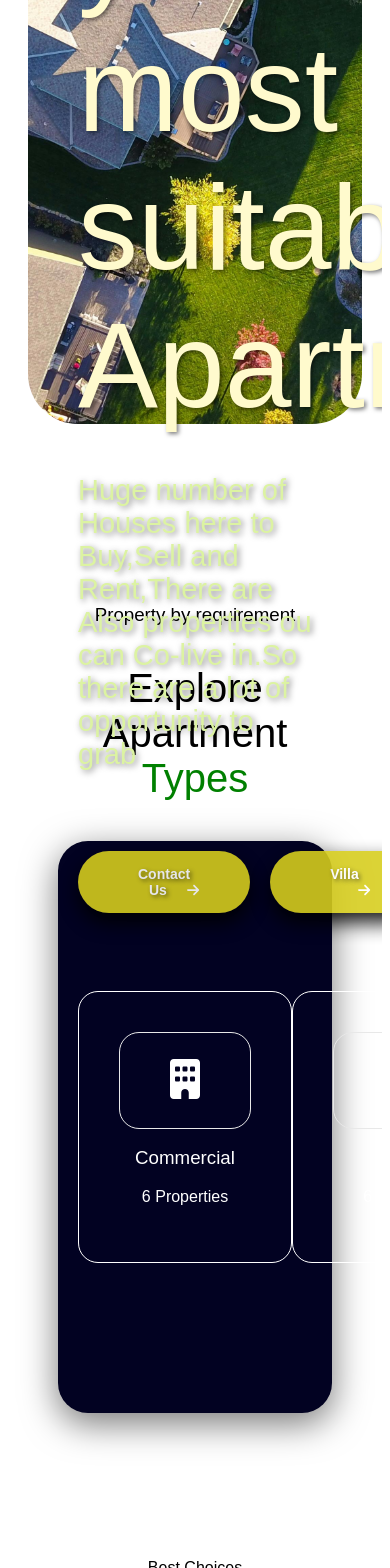
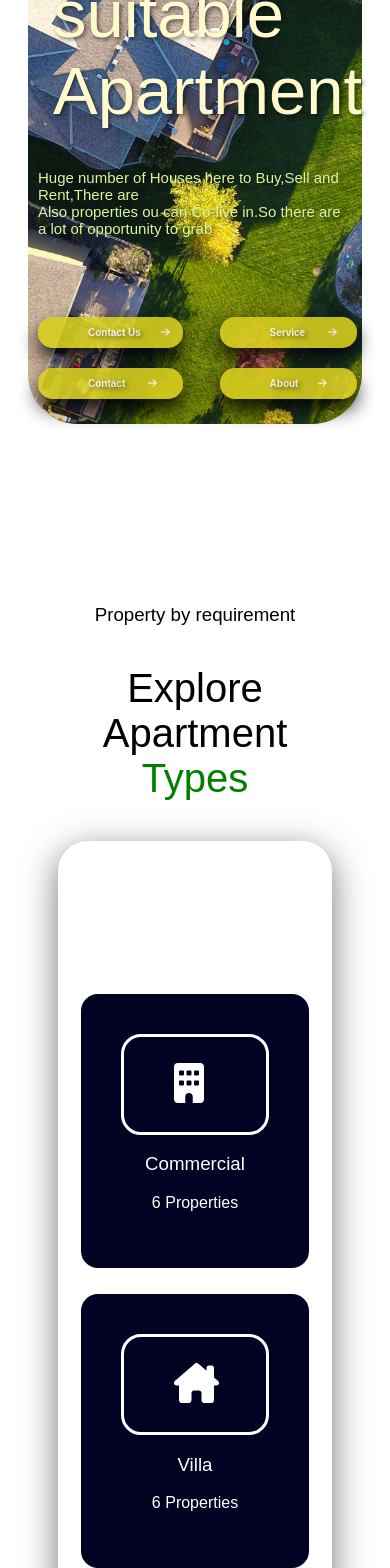
Before and after one commit to atrojiggambob22/WealthSpace, a React (Vite) app: page / in a window 390 px wide. Shown: the part 432-2000 px from the top of the page. Built offline with nearby package versions, Linux system fonts and the light colour scheme.

Commit message:
another set of updates

```diff
--- a/src/Wealthspace.css
+++ b/src/Wealthspace.css
@@ -31,6 +31,9 @@
      height:90vh;
      margin:20px;
      padding: 0;
+}
+.themHeadsisi{
+    display: none !important;
 }
 .HeadONe{
     border-radius: 50px;
@@ -122,6 +125,7 @@
 
  }
  .Aprtsub2-111{
+    background-color:rgb(2, 2, 34);
     border: 0.3px rgb(255, 255, 255) solid;
     padding: 40px;
     border-radius: 20px;
@@ -338,8 +342,9 @@
     box-shadow:rgba(137, 136, 136, 0.516) 0px 10px 45px 1px;
     border-radius: 30px;
     width: 60%;
-    padding: 40px;
+    padding: 60px;
 }
+
 .firstphaseimg{
      position: relative;
     left: 260px;
@@ -518,7 +523,101 @@ footer{
     justify-content: space-between;
     gap: 20px;
 }
+@media (min-width:250px) and (max-width:800px){
+    .themHeadsisi{
+        display: block !important;
+    }
+    .HeadONe h1{
+        font-size:67px;
+        width: 14%;
+        /* line-height:0.12; */
+        /* text-wrap:nowrap; */
+        position: relative;
+        left:-25px;
+    }
+    .HeadONe p{
+        font-size:15px;
+        width:93%;
+        /* text-wrap: nowrap; */
+        position: relative;
+        left:-40px;
+    }
+   .HeadONe button{
+        font-size: 10px;
+        text-wrap: nowrap;
+        border-radius: 15px;
+        max-width:90% ;
+        padding:10px 50px;
+    }
+    .ininininninehads{
+       display: grid !important;
+       grid-template-columns: repeat(2,1fr);
+       position: relative;
+       left: -40px;
+    }
+    .Aprtsub2{
+        display: flex !important;
+        flex-direction: column !important;
 
+    }
+     .Aprtsub2-111{
+        margin-bottom: 20px;
+        border: 3px solid rgb(255, 255, 255) !important;
+     }
+     .Asub22-min2{
+            border: 3px solid rgb(255, 255, 255) !important;
+     }
+
+      .Aprtsub2{
+        background-color: #fff;
+      }
+
+      .ehadione{
+       background-color: rgba(241, 241, 241, 0.64);
+        flex-direction: column;
+        margin:140px 80px;
+        width:100%;
+        position: relative;
+        left: -145px;
+        box-shadow: none;
+
+        transition: .2s ease-in-out !important;
+
+        /* text-align: left; */
+      }
+      .ehadione img{
+        width: 140% !important;
+        position: relative;
+        left: -20px;
+      }
+      /* .ehadione:hover{
+        background:linear-gradient(rgba(0, 255, 51, 0.761), rgba(0, 0, 255, 0.72));
+        color: white;
+      } */
+
+      .firstphase:hover{
+         font-weight:900 !important;
+      }
+      .firstphase{
+        position: relative;
+        left: -25px;
+      }
+      .giigii{
+        display: none !important;
+      }
+
+
+      .subsosubsss{
+        margin-bottom:80px;
+        position: relative;
+        left: -10px;
+      }
+      .subsosubsss img{
+        width: 105% !important;
+        position: relative;
+        left: -8px;
+      }
+}
 @media screen and  (width<=750px){
     .HeadThree-sub2{
         flex-direction:column  !important;
--- a/src/Wealthspace.jsx
+++ b/src/Wealthspace.jsx
@@ -37,23 +37,23 @@ const TheWealth=()=>{
         <div className='HeadONe  BabaWealth434'>
           <h1>Find your most <br />suitable Apartment</h1>
           <p>Huge number of Houses here to Buy,Sell and Rent,There are <br /> Also properties ou can Co-live in.So there are a lot  of opportunity to grab</p>
-          <div style={{display:'flex',gap:'20px'}}>
+          <div style={{display:'flex',gap:'20px'}} className='ininininninehads'>
             <div>
                <button>Contact Us
                  <FontAwesomeIcon icon={faArrowRight} style={{position:"relative", left:'20px'}}/>
                </button>
 
             </div>
-              <div>
-               <button>Villa  <FontAwesomeIcon icon={faArrowRight} style={{position:"relative", left:'20px'}}/></button>
+              <div className='themHeadsisi'>
+               <button>Service  <FontAwesomeIcon icon={faArrowRight} style={{position:"relative", left:'20px'}}/></button>
 
             </div>
-              <div>
-               <button>Sales  <FontAwesomeIcon icon={faArrowRight} style={{position:"relative", left:'20px'}}/></button>
+              <div className='themHeadsisi'>
+               <button>Contact <FontAwesomeIcon icon={faArrowRight} style={{position:"relative", left:'20px'}}/></button>
 
             </div>
-              <div >
-               <button>About Us
+              <div className='themHeadsisi' >
+               <button>About
                  <FontAwesomeIcon icon={faArrowRight} style={{position:"relative", left:'20px'}}/></button>
 
             </div>
@@ -144,8 +144,9 @@ const TheWealth=()=>{
               <h3> <span style={{fontWeight:"500"}}>Popular</span>  <span style={{color:"green",fontWeight:"300"}}>Properties</span></h3>
             </div>
 
-              <div className='thheheadsss'>
-                   <div className='HeadThree-sub2'>
+          <div className='thheheadsss'>
+            <div className='HeadThree-sub2'>
+
               <div className='ehadione'>
                 <img src={House1} alt="" />
                 <div className='firstphase'>
@@ -176,7 +177,7 @@ const TheWealth=()=>{
                 </div>
               </div>
 
-              <div className='ehadione ediitrerf'>
+              <div className='ehadione ediitrerf giigii'>
 
               <div>
                   <h3>Lekki Phase 1</h3>
```
